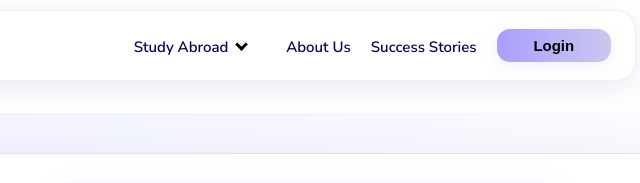
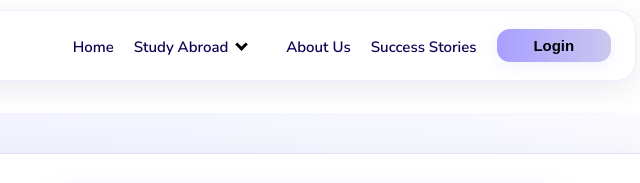
Before and after one commit to Manish-web-dev/Consultancy, a plain HTML site: page index.html in a window 1280 px wide. Shown: the top 183 px of the page, 640-1280 px from the left. Drawn offline with Linux system fonts and the light colour scheme.

Commit message:
added home button on nav

```diff
--- a/index.html
+++ b/index.html
@@ -56,7 +56,7 @@
             </span>
             <nav>
                 <ul>
-
+                    <li><a href="index.html">Home </a></li>
                     <li class="dropdown">
                         <a href="index.html">Study Abroad <i class="arrow down"></i></a>
                         <div class="abroad-dialogbox">
@@ -91,6 +91,7 @@
                             </div>
                         </div>
                     </li>
+
 
                     <li><a href="about.html">About Us </a></li>
                     <li><a href="contact.html">Success Stories </a></li>
@@ -460,8 +461,10 @@
                             <h2><span>Ram Thakur</span> <br><span>USA</span> </h2>
                         </div>
                         <div class="review-content">
-                        <p>"Huge thanks to Variant Education Consultancy for making my dream of studying in the USA a
-                            reality! I am thrilled to share that I've secured admission to my dream university for 2026.
+                            <p>"Huge thanks to Variant Education Consultancy for making my dream of studying in the USA
+                                a
+                                reality! I am thrilled to share that I've secured admission to my dream university for
+                                2026.
                                 Their expert guidance on documentation and interview prep was truly invaluable. I highly
                                 recommend Variant to anyone looking to study abroad!"</p>
                         </div>
@@ -492,7 +495,8 @@
                     <h3>Contact Information</h3>
                     <p>If you have any questions or need assistance, feel free to reach out to us:</p>
                     <ul>
-                        <li><i class="fas fa-map-marker-alt"></i> Address: Main road,Near Rastriya Banijya Bank, Biratnagar, Nepal</li>
+                        <li><i class="fas fa-map-marker-alt"></i> Address: Main road,Near Rastriya Banijya Bank,
+                            Biratnagar, Nepal</li>
                         <li><i class="fas fa-phone"></i> Phone: +977 9805321613</li>
                         <li><i class="fas fa-envelope"></i> Email:varianteducationalconsultancy <br> @gmail.com </li>
 
```
Also changed, not shown: study-australia.html (+1 -0 lines), study-canada.html (+1 -0 lines), study-europe.html (+1 -0 lines), study-new-zealand.html (+1 -0 lines), study-uae.html (+1 -0 lines), study-uk.html (+1 -0 lines), study-usa.html (+1 -0 lines). Lines whose indentation alone changed are shown as unchanged.
